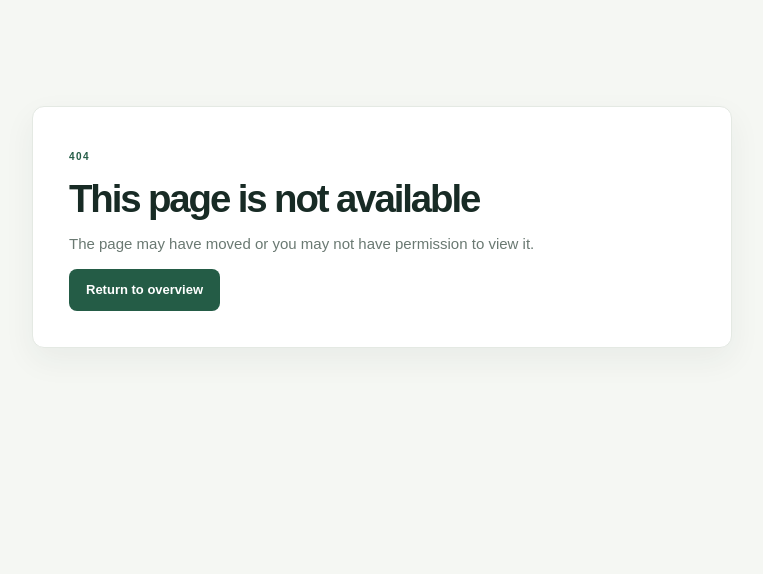
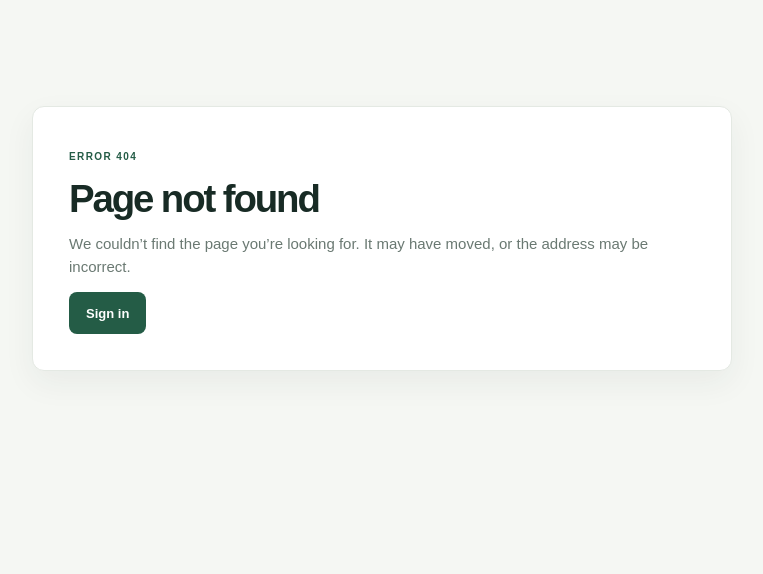
Before and after one commit to dulalsusan/Group-Fund-Management, a Django app: template templates/404.html in a window 1280 px wide. Shown: the part 76-650 px from the top of the page, without its empty margins (258-1021 px from the left). Run offline with Django 5.2, Linux system fonts and the light colour scheme; the template is opened without the code that fills it, so the values that code supplies are empty; parts of the project's set-up code (start-up, migrations or seed data) failed here and were passed over.

Commit message:
404 page modified

```diff
--- a/templates/404.html
+++ b/templates/404.html
@@ -1,3 +1,14 @@
 {% extends "base.html" %}
-{% block title %}Not found · Group Savings{% endblock %}
-{% block content %}<section class="panel narrow-panel"><span class="eyebrow">404</span><h1>This page is not available</h1><p class="muted">The page may have moved or you may not have permission to view it.</p><a class="button button-primary" href="{% url 'dashboard' %}">Return to overview</a></section>{% endblock %}
+{% block title %}404 · Page not found · Group Savings{% endblock %}
+{% block content %}
+  <section class="panel narrow-panel" aria-labelledby="not-found-title">
+    <span class="eyebrow">Error 404</span>
+    <h1 id="not-found-title">Page not found</h1>
+    <p class="muted">We couldn’t find the page you’re looking for. It may have moved, or the address may be incorrect.</p>
+    {% if user.is_authenticated %}
+      <a class="button button-primary" href="{% url 'post_login' %}">Return to your overview</a>
+    {% else %}
+      <a class="button button-primary" href="{% url 'login' %}">Sign in</a>
+    {% endif %}
+  </section>
+{% endblock %}
```
